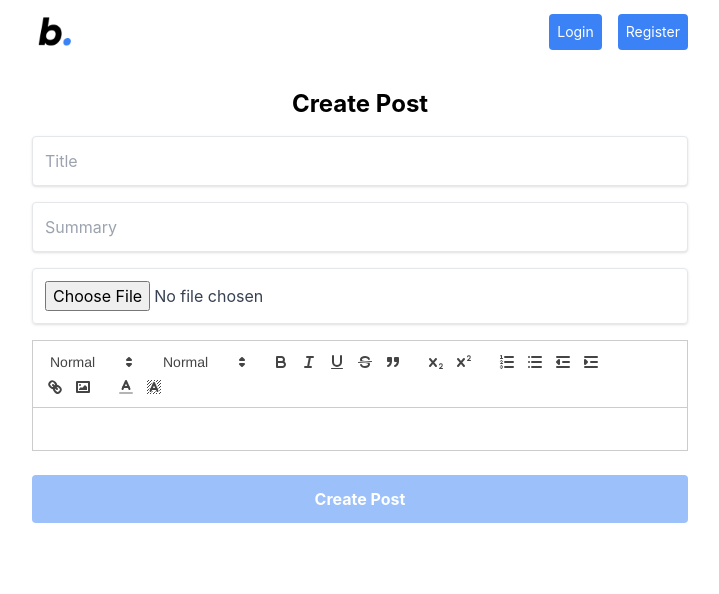
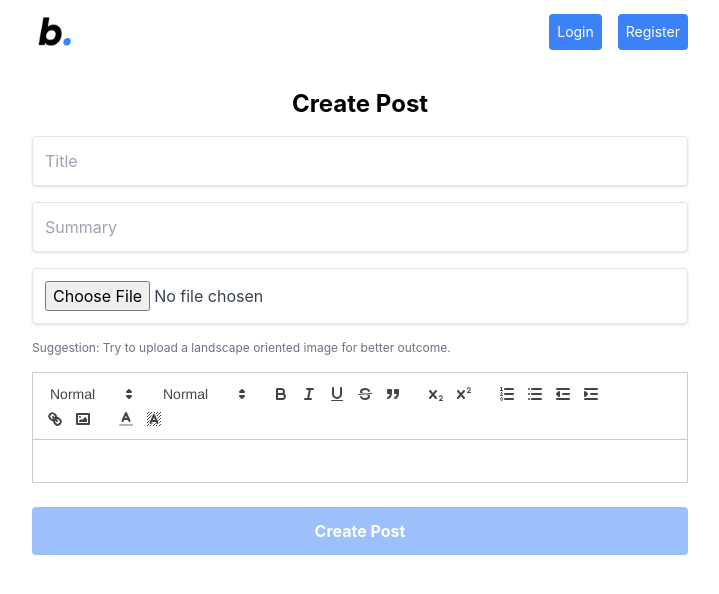
Before and after one commit to shm-dsgn/BlogOn, a React (Create React App) app: page /create in a window 1280 px wide. Shown: the top 594 px of the page, without its empty margins (280-999 px from the left). Built offline with nearby package versions, Linux system fonts and the light colour scheme.

Commit message:
Minor text changes

```diff
--- a/src/pages/CreatePostPage.tsx
+++ b/src/pages/CreatePostPage.tsx
@@ -92,6 +92,7 @@ const CreatePostPage = () => {
             />
           </div>
         )}
+        <p className=" text-xs text-gray-500">Suggestion: Try to upload a landscape oriented image for better outcome.</p>
 
         <Editor value={content} onChange={setContent} />
         <button
```
